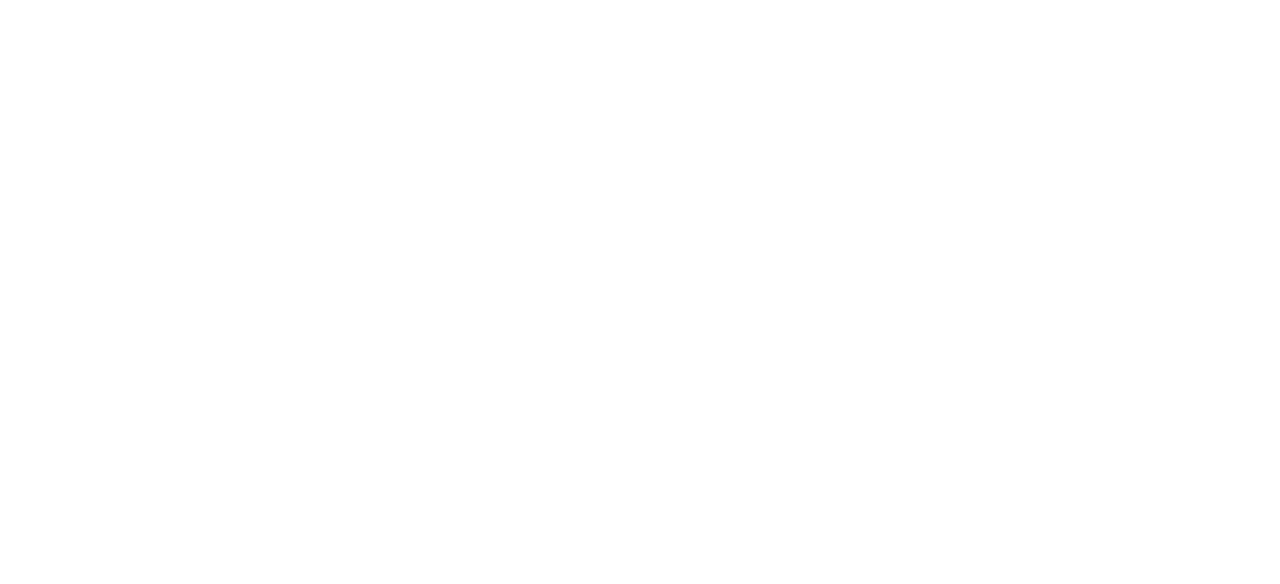
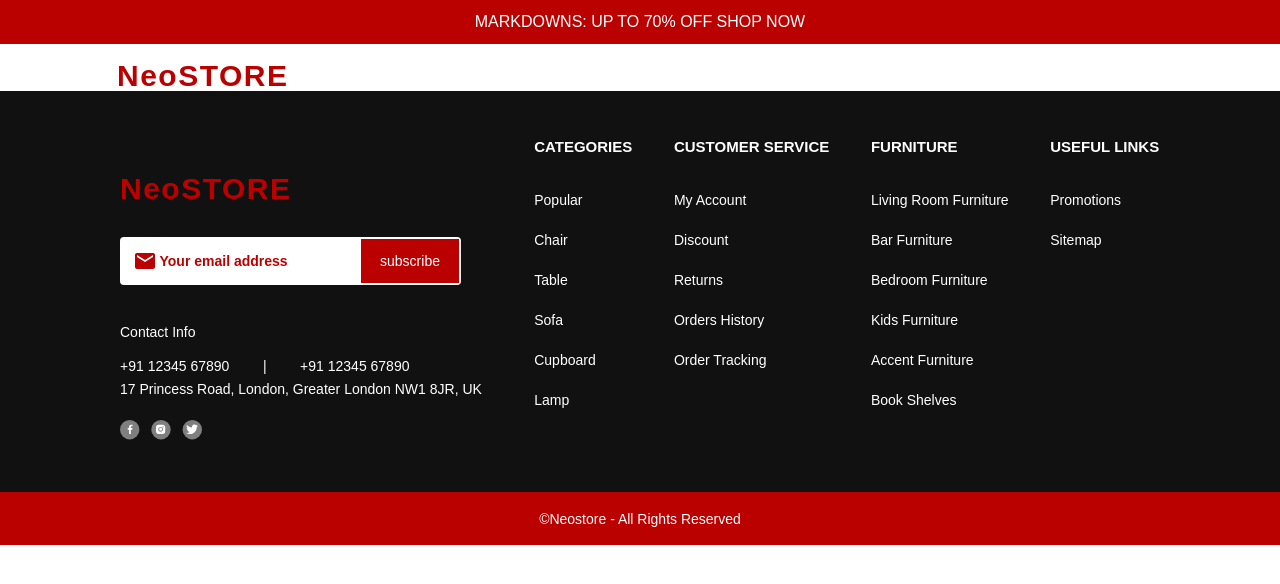
Before and after one commit to saadat-neosoft/neostore, a React (Create React App) app: page / in a window 1280 px wide. Before the commit this address had no page. Shown: the top 584 px of the page. Built offline with nearby package versions, Linux system fonts and the light colour scheme.

Commit message:
Added home page route

```diff
--- a/src/App.js
+++ b/src/App.js
@@ -1,10 +1,12 @@
 import { Route, Routes } from "react-router-dom";
 import Login from "./pages/Login";
+import Home from "./pages/Home";
 
 function App() {
     return (
         <>
             <Routes>
+                <Route path="/" element={<Home />} />
                 <Route path="/login" element={<Login />} />
             </Routes>
         </>
--- /dev/null
+++ b/src/layout/HomeHeader.jsx
@@ -0,0 +1,15 @@
+import FlashSale from "../components/login/FlashSale";
+import Logo from "../components/login/Logo";
+
+const HomeHeader = () => {
+    return (
+        <header>
+            <FlashSale />
+            <nav>
+                <Logo />
+            </nav>
+        </header>
+    );
+};
+
+export default HomeHeader;
--- /dev/null
+++ b/src/pages/Home.jsx
@@ -0,0 +1,14 @@
+import React from "react";
+import Footer from "../layout/Footer";
+import HomeHeader from "../layout/HomeHeader";
+
+const Home = () => {
+    return (
+        <>
+            <HomeHeader />
+            <Footer />
+        </>
+    );
+};
+
+export default Home;
```
